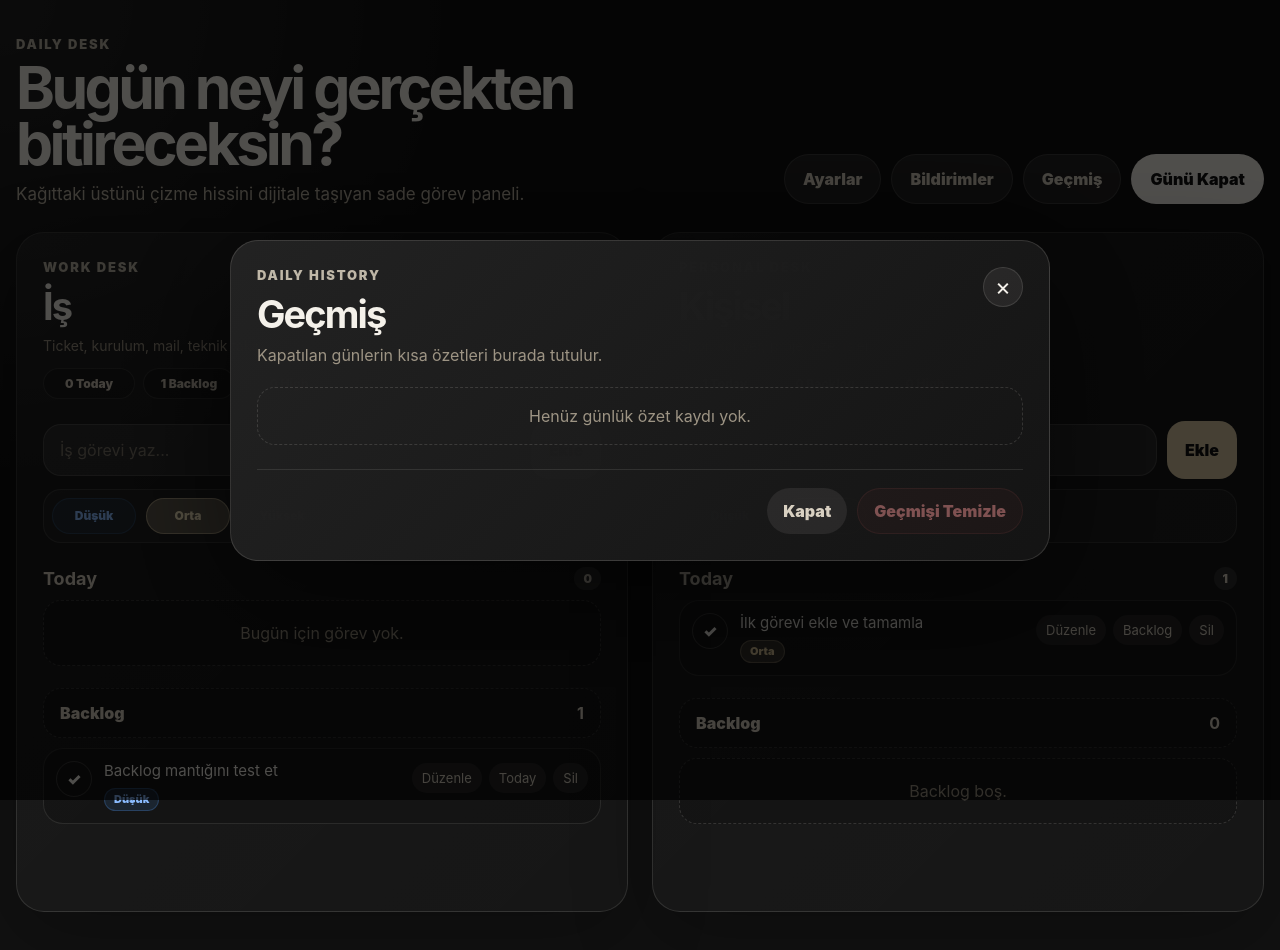
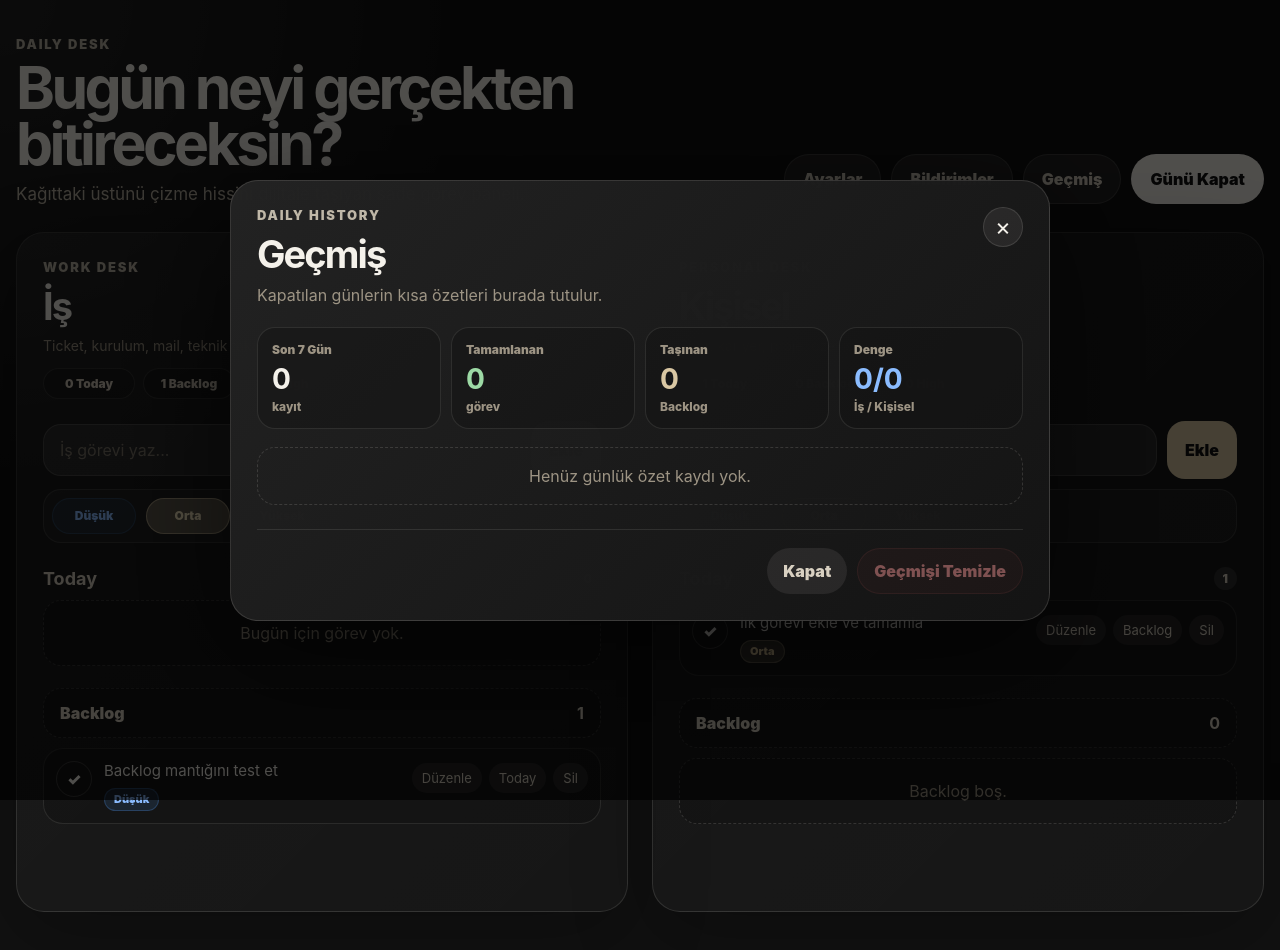
Before and after one commit to YigitAvar/daily-desk, a React (Vite) app: page / in a window 1280 px wide. Both pictures are taken after a click on the button "Geçmiş". Shown: the top 950 px of the page. Built offline with nearby package versions, Linux system fonts and the light colour scheme.

Commit message:
Improve history modal readability

```diff
--- a/src/components/HistoryModal.jsx
+++ b/src/components/HistoryModal.jsx
@@ -1,4 +1,57 @@
+import { useMemo, useState } from "react";
+
+function getTaskAreaCounts(tasks) {
+  return tasks.reduce(
+    (counts, task) => {
+      if (task.category === "work") {
+        counts.work += 1;
+      } else {
+        counts.personal += 1;
+      }
+
+      return counts;
+    },
+    { work: 0, personal: 0 }
+  );
+}
+
+function getLastSevenDays(history) {
+  return history.slice(0, 7);
+}
+
 function HistoryModal({ history, onClose, onClearHistory }) {
+  const [expandedDayId, setExpandedDayId] = useState(null);
+
+  const lastSevenDays = useMemo(() => getLastSevenDays(history), [history]);
+
+  const summary = useMemo(() => {
+    const completedTotal = lastSevenDays.reduce(
+      (total, day) => total + day.completedTasks.length,
+      0
+    );
+
+    const movedTotal = lastSevenDays.reduce(
+      (total, day) => total + day.unfinishedTasks.length,
+      0
+    );
+
+    const allCompletedTasks = lastSevenDays.flatMap((day) => day.completedTasks);
+    const completedAreaCounts = getTaskAreaCounts(allCompletedTasks);
+
+    return {
+      completedTotal,
+      movedTotal,
+      workCompleted: completedAreaCounts.work,
+      personalCompleted: completedAreaCounts.personal,
+    };
+  }, [lastSevenDays]);
+
+  function toggleDay(dayId) {
+    setExpandedDayId((currentDayId) =>
+      currentDayId === dayId ? null : dayId
+    );
+  }
+
   return (
     <div className="modal-backdrop">
       <section className="close-day-modal history-modal">
@@ -14,12 +67,43 @@ function HistoryModal({ history, onClose, onClearHistory }) {
           </button>
         </div>
 
+        <div className="history-summary-grid">
+          <article className="history-summary-card">
+            <span>Son 7 Gün</span>
+            <strong>{lastSevenDays.length}</strong>
+            <p>kayıt</p>
+          </article>
+
+          <article className="history-summary-card success">
+            <span>Tamamlanan</span>
+            <strong>{summary.completedTotal}</strong>
+            <p>görev</p>
+          </article>
+
+          <article className="history-summary-card warning">
+            <span>Taşınan</span>
+            <strong>{summary.movedTotal}</strong>
+            <p>Backlog</p>
+          </article>
+
+          <article className="history-summary-card balance">
+            <span>Denge</span>
+            <strong>{summary.workCompleted}/{summary.personalCompleted}</strong>
+            <p>İş / Kişisel</p>
+          </article>
+        </div>
+
         {history.length === 0 ? (
           <div className="review-empty">Henüz günlük özet kaydı yok.</div>
         ) : (
-          <div className="history-list">
-            {history.map((day) => (
-              <article className="history-card" key={day.id}>
+          <div className="history-list compact-history-list">
+            {history.map((day) => {
+              const isExpanded = expandedDayId === day.id;
+              const completedCounts = getTaskAreaCounts(day.completedTasks);
+              const movedCounts = getTaskAreaCounts(day.unfinishedTasks);
+
+              return (
+                <article className="history-card compact-history-card" key={day.id}>
                   <div className="history-card-header">
                     <div>
                       <span className="history-date">{day.dateLabel}</span>
@@ -32,6 +116,31 @@ function HistoryModal({ history, onClose, onClearHistory }) {
                     </div>
                   </div>
 
+                  <div className="history-balance-row">
+                    <div>
+                      <span>İş</span>
+                      <strong>
+                        {completedCounts.work} tamamlanan / {movedCounts.work} taşınan
+                      </strong>
+                    </div>
+
+                    <div>
+                      <span>Kişisel</span>
+                      <strong>
+                        {completedCounts.personal} tamamlanan / {movedCounts.personal} taşınan
+                      </strong>
+                    </div>
+                  </div>
+
+                  <button
+                    className="history-detail-toggle"
+                    onClick={() => toggleDay(day.id)}
+                  >
+                    {isExpanded ? "Detayı Kapat" : "Detayı Aç"}
+                  </button>
+
+                  {isExpanded && (
+                    <div className="history-details">
                       <div className="history-section">
                         <h3>Tamamlananlar</h3>
 
@@ -41,7 +150,9 @@ function HistoryModal({ history, onClose, onClearHistory }) {
                           <ul>
                             {day.completedTasks.map((task) => (
                               <li key={task.id}>
-                          <strong>{task.category === "work" ? "İş" : "Kişisel"}</strong>
+                                <strong>
+                                  {task.category === "work" ? "İş" : "Kişisel"}
+                                </strong>
                                 {task.text}
                               </li>
                             ))}
@@ -58,15 +169,20 @@ function HistoryModal({ history, onClose, onClearHistory }) {
                           <ul>
                             {day.unfinishedTasks.map((task) => (
                               <li key={task.id}>
-                          <strong>{task.category === "work" ? "İş" : "Kişisel"}</strong>
+                                <strong>
+                                  {task.category === "work" ? "İş" : "Kişisel"}
+                                </strong>
                                 {task.text}
                               </li>
                             ))}
                           </ul>
                         )}
                       </div>
+                    </div>
+                  )}
                 </article>
-            ))}
+              );
+            })}
           </div>
         )}
 
--- a/src/styles.css
+++ b/src/styles.css
@@ -1493,3 +1493,120 @@ h1 {
     bottom: auto;
   }
 }
+
+/* History v2 */
+
+.history-summary-grid {
+  display: grid;
+  grid-template-columns: repeat(4, 1fr);
+  gap: 10px;
+  margin-bottom: 18px;
+}
+
+.history-summary-card {
+  border: 1px solid rgba(244, 241, 234, 0.1);
+  border-radius: 18px;
+  padding: 14px;
+  background: rgba(17, 17, 17, 0.38);
+}
+
+.history-summary-card span {
+  display: block;
+  margin-bottom: 8px;
+  color: var(--text-soft);
+  font-size: 12px;
+  font-weight: 900;
+}
+
+.history-summary-card strong {
+  display: block;
+  color: var(--text-main);
+  font-size: 28px;
+  line-height: 1;
+}
+
+.history-summary-card p {
+  margin: 6px 0 0;
+  color: var(--text-soft);
+  font-size: 12px;
+  font-weight: 800;
+}
+
+.history-summary-card.success strong {
+  color: #9ddaa5;
+}
+
+.history-summary-card.warning strong {
+  color: var(--accent);
+}
+
+.history-summary-card.balance strong {
+  color: #8bbcff;
+}
+
+.compact-history-list {
+  gap: 12px;
+}
+
+.compact-history-card {
+  padding: 14px;
+}
+
+.history-balance-row {
+  display: grid;
+  grid-template-columns: 1fr 1fr;
+  gap: 10px;
+  margin-top: 12px;
+}
+
+.history-balance-row div {
+  border: 1px solid rgba(244, 241, 234, 0.08);
+  border-radius: 16px;
+  padding: 10px;
+  background: rgba(244, 241, 234, 0.045);
+}
+
+.history-balance-row span {
+  display: block;
+  margin-bottom: 5px;
+  color: var(--text-soft);
+  font-size: 11px;
+  font-weight: 900;
+}
+
+.history-balance-row strong {
+  color: var(--text-muted);
+  font-size: 13px;
+}
+
+.history-detail-toggle {
+  width: 100%;
+  margin-top: 12px;
+  border: 1px solid rgba(244, 241, 234, 0.1);
+  border-radius: 999px;
+  padding: 9px 12px;
+  background: rgba(244, 241, 234, 0.07);
+  color: #d8d0c1;
+  font-size: 12px;
+  font-weight: 900;
+}
+
+.history-detail-toggle:hover {
+  background: rgba(244, 241, 234, 0.12);
+}
+
+.history-details {
+  margin-top: 14px;
+  padding-top: 14px;
+  border-top: 1px solid rgba(244, 241, 234, 0.1);
+}
+
+@media (max-width: 720px) {
+  .history-summary-grid {
+    grid-template-columns: 1fr 1fr;
+  }
+
+  .history-balance-row {
+    grid-template-columns: 1fr;
+  }
+}
```
Lines whose indentation alone changed are shown as unchanged.
